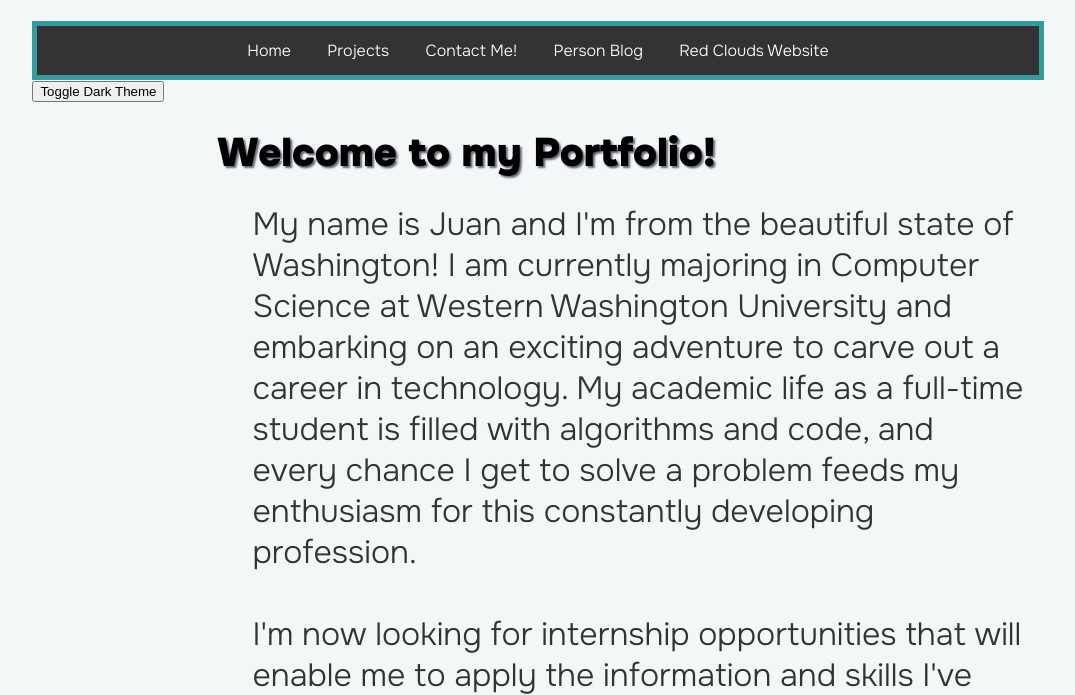
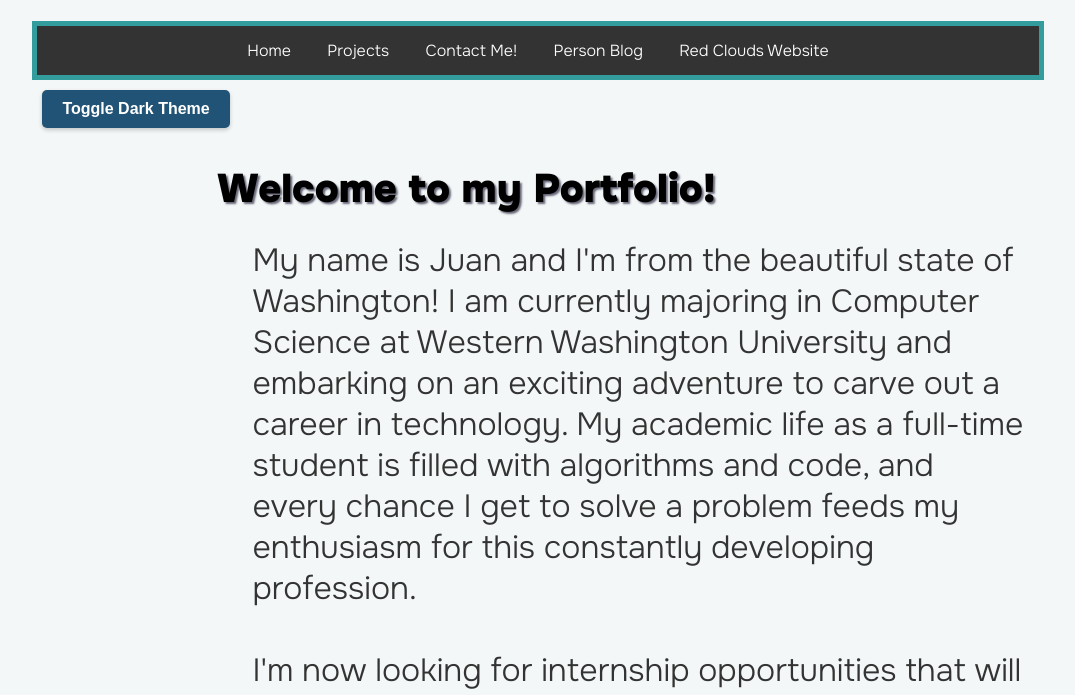
Before and after one commit to Red-Clouds-Dev/-Red-Clouds-Dev.github.io, a website: page Juan/Juan.html in a window 1280 px wide. Shown: the part 105-800 px from the top of the page, without its empty margins (102-1177 px from the left). Drawn offline with Linux system fonts and the light colour scheme; a web font is replaced by a local one.

Commit message:
Added style to toggle dark mode button

```diff
--- a/Juan/styles/styles.css
+++ b/Juan/styles/styles.css
@@ -14,8 +14,20 @@
     --nav-text-color: #ffffff;
 }
 #theme-toggle {
+    padding: 10px 20px;
+    font-size: 1em;
+    color: white;
+    background-color: var(--primary-color);
+    border: none;
+    border-radius: 5px;
+    box-shadow: 0 2px 4px rgba(0, 0, 0, 0.2);
     cursor: pointer;
+    transition: background-color 0.3s, box-shadow 0.3s;
+    outline: none;
+    margin: 10px;
+    font-weight: bold;
 }
+
 body {
     background-color: var(--background-color);
     font-family: 'Francois One', sans-serif;
```
